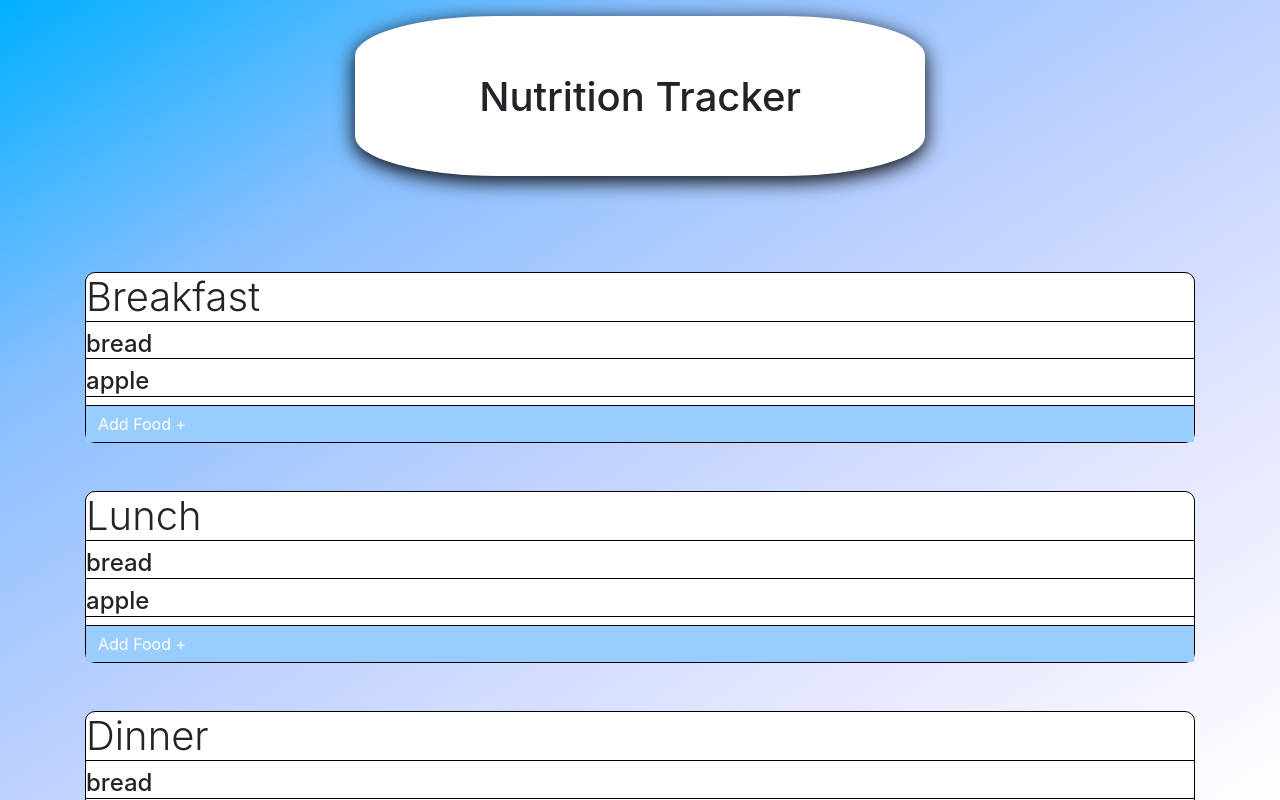
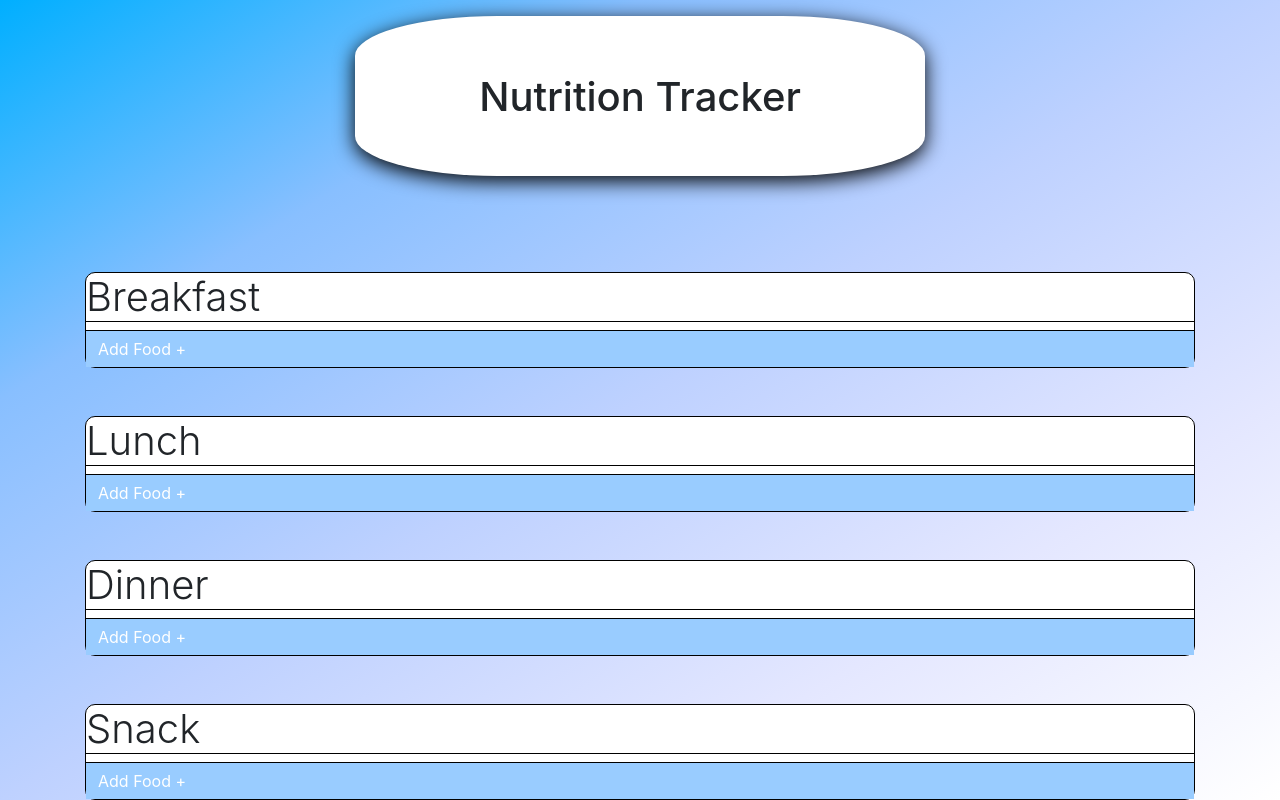
Before and after one commit to osidekyle/nutrition-calculator, a React (Create React App) app in the folder nutrition/: page / in a window 1280 px wide. Shown: the top 800 px of the page. Built offline with nearby package versions, Linux system fonts and the light colour scheme.

Commit message:
got the api to work and got most of food items done, just need to be able to remove them and make summary

```diff
--- a/nutrition/src/components/Food.js
+++ b/nutrition/src/components/Food.js
@@ -1,14 +1,27 @@
-import React from 'react';
+import React, {useState} from 'react';
+
+
+
+
+
+const Food = ({name, calories, serving,remove}) => {
+   const [count, addCount]=useState(1);
+
+const more=()=>{
+    addCount(prevState=>prevState+1)
+}
+
+const less=()=>{
+    addCount(prevState=>prevState-1)
+}
 
 const itemStyle={
     borderBottom:"solid 1px black"
 }
-
-const Food = ({food}) => {
     return (
-
-        <h4 style={itemStyle}>{food}</h4>
-
+     <div style={itemStyle}>
+        {name} | Calories:{calories*count} | Quantity:{count} | Serving Size: {serving} | <span onClick={()=>more()}>+</span> | <span onClick={()=>less()}>-</span> |
+        </div>
       );
 }
 
--- a/nutrition/src/components/Meal.js
+++ b/nutrition/src/components/Meal.js
@@ -37,9 +37,8 @@ const Meal = ({meal}) => {
     const [showSearch, getShowSearch]=useState(false);
     const [didInput, getInput]=useState(false);
     const [foodInput, addInput]=useState("")
-    const [query,getQuery]=useState([]);
+    const [Query,addQuery]=useState([]);
 
-    var stuff=['apple','bread'];
 
     const toSearchAddFood=(e)=>{
 
@@ -80,11 +79,12 @@ const Meal = ({meal}) => {
 
 
 
-    /*
+
     useEffect(()=>{
 
-        const response=null;
+        let id=0;
         const fetchFood=async (food)=>{
+            let response=null;
             const headers= {
                 'x-app-id': '8db6ff6d',
                  'x-app-key': '4449c0db25170f2c84ad45e70368b39c',
@@ -93,11 +93,15 @@ const Meal = ({meal}) => {
             const params = { query: food };
 
             await axios.post(apiEndpoint, params, {headers})
-            .then(res=>{if(res.ok){response=res}})
+            .then(res=>{addQuery(Query=>[...Query,res])})
             .catch(err=>console.log(err))
 
-          //  getQuery([...query,response.data.food[0]])
+
+
+
               }
+
+
            if(foods!=""){
             fetchFood(foods)
 
@@ -108,7 +112,7 @@ const Meal = ({meal}) => {
     },[foods])
 
 
-    */
+
 
     return (
 
@@ -118,8 +122,9 @@ const Meal = ({meal}) => {
             <div className="row"><h4 className="meal-title display-4" style={titleStyle}>{meal}</h4></div>
             <div className='row'>
                 <div className="food-items" style={itemsStyle}>
-                    {['bread','apple'].map(item=>(
-                        <Food food={item}/>
+                    {Query.map(item=>(
+
+                        <Food name={item.data.foods[0].food_name} calories={item.data.foods[0].nf_calories} serving={item.data.foods[0].serving_unit} />
                     ))}
                 </div>
             </div>
```
